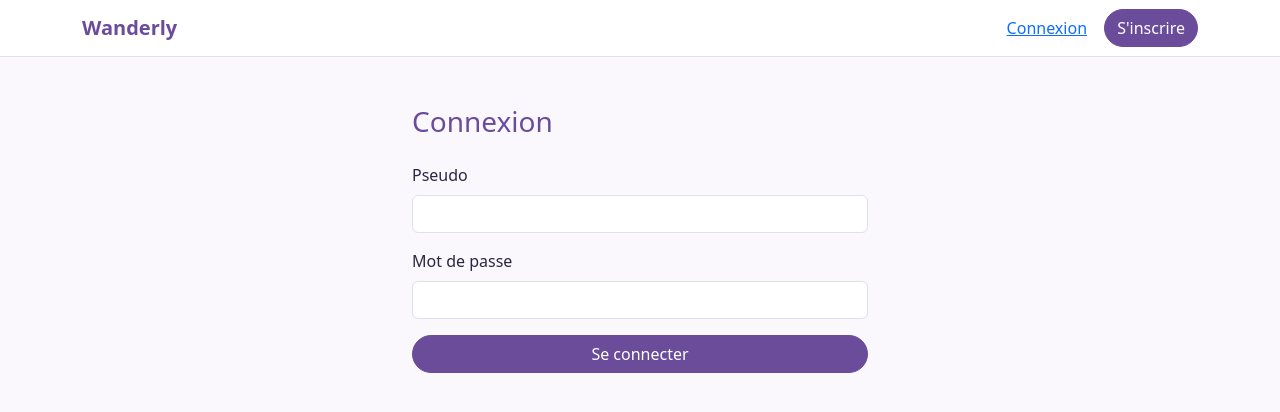
After one commit to emnaamanai/wanderly, a Flask app: page /connexion in a window 1280 px wide. The commit adds this page. Shown: the top 412 px of the page. Run offline with Flask 3, Linux system fonts and the light colour scheme.

Commit message:
Sprint 1 : page de connexion avec session

```diff
--- a/app.py
+++ b/app.py
@@ -1,18 +1,9 @@
-from flask import Flask, render_template
-from flask import Flask, render_template, request, redirect, url_for
-from werkzeug.security import generate_password_hash
 import sqlite3
-app = Flask(__name__)
-import db
-db.init_app(app)
-
-@app.route("/")
-def accueil():
-    return render_template("index.html")
-from flask import Flask, render_template, request, redirect, url_for
-from werkzeug.security import generate_password_hash
+from flask import Flask, render_template, request, redirect, url_for, session
+from werkzeug.security import generate_password_hash, check_password_hash
 
 app = Flask(__name__)
+app.secret_key = "wanderly-cle-secrete-a-changer-123"
 
 import db
 db.init_app(app)
@@ -45,6 +36,29 @@ def inscription():
 
         return redirect(url_for("accueil"))
 
+    return render_template("inscription.html")
+
+
+@app.route("/connexion", methods=["GET", "POST"])
+def connexion():
+    if request.method == "POST":
+        pseudo = request.form["pseudo"]
+        mot_de_passe = request.form["mot_de_passe"]
+
+        base = db.get_db()
+        utilisateur = base.execute(
+            "SELECT * FROM utilisateur WHERE pseudo = ?", (pseudo,)
+        ).fetchone()
+
+        if utilisateur is None or not check_password_hash(
+            utilisateur["mot_de_passe_hash"], mot_de_passe
+        ):
+            return render_template(
+                "connexion.html", erreur="Pseudo ou mot de passe incorrect."
+            )
+
+        session.clear()
+        session["utilisateur_id"] = utilisateur["id"]
         return redirect(url_for("accueil"))
 
-    return render_template("inscription.html")
+    return render_template("connexion.html")
--- a/templates/base.html
+++ b/templates/base.html
@@ -13,7 +13,7 @@
     <div class="container">
       <a class="navbar-brand fw-bold wander-text" href="{{ url_for('accueil') }}">Wanderly</a>
       <div>
-        <a class="btn btn-link" href="#">Connexion</a>
+        <a class="btn btn-link" href="{{ url_for('connexion') }}">Connexion</a>
         <a class="btn btn-wander" href="{{ url_for('inscription') }}">S'inscrire</a>
       </div>
     </div>
--- /dev/null
+++ b/templates/connexion.html
@@ -0,0 +1,25 @@
+{% extends "base.html" %}
+
+{% block titre %}Connexion - Wanderly{% endblock %}
+
+{% block contenu %}
+<div class="container my-5" style="max-width: 480px;">
+  <h1 class="h3 wander-text mb-4">Connexion</h1>
+
+  {% if erreur %}
+  <div class="alert-wander mb-3">{{ erreur }}</div>
+  {% endif %}
+
+  <form method="post">
+    <div class="mb-3">
+      <label for="pseudo" class="form-label">Pseudo</label>
+      <input type="text" class="form-control" id="pseudo" name="pseudo" required>
+    </div>
+    <div class="mb-3">
+      <label for="mot_de_passe" class="form-label">Mot de passe</label>
+      <input type="password" class="form-control" id="mot_de_passe" name="mot_de_passe" required>
+    </div>
+    <button type="submit" class="btn btn-wander w-100">Se connecter</button>
+  </form>
+</div>
+{% endblock %}
```
